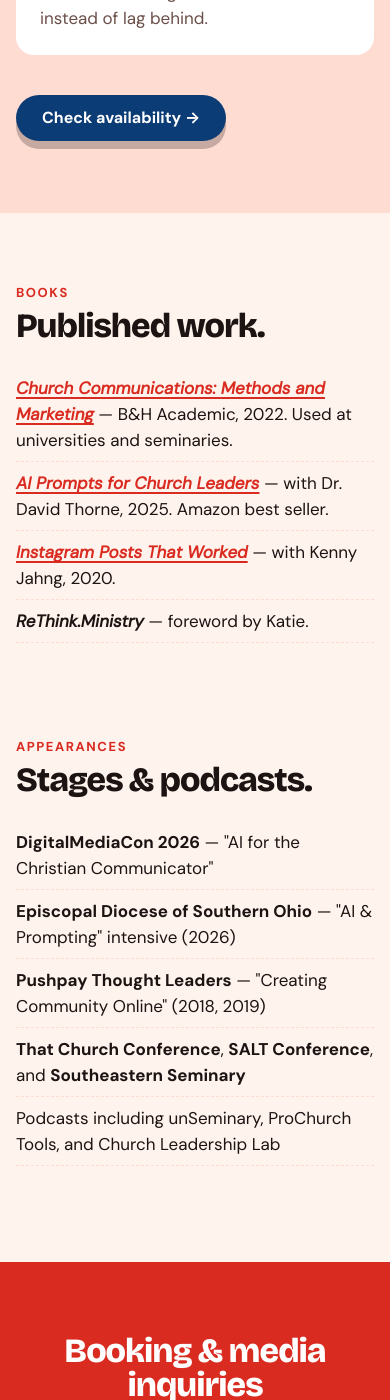
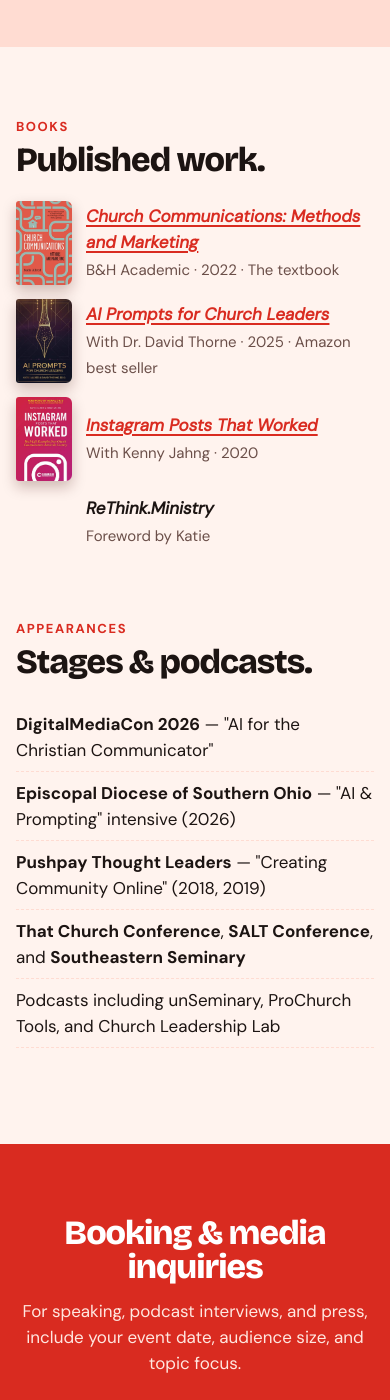
Before and after one commit to katiejallred/personal, a Jekyll site: the page built from pages/press-kit.html, in a window 390 px wide and 1400 px high, scrolled down 7973 px. Built offline with Jekyll 4.4.1, drawn with Linux system fonts in a browser that asks for light colours.

Commit message:
Redesign the press kit page
- Hero headline uses the tighter size from Services and a smaller photo
  on mobile.
- Bios sit in two columns: one-line and short stacked on the left, the
  long bio on the right, so the section uses the full width.
- Speaking topics: "AI for the Church" is a featured, double-width card
  so five topics fill two even rows.
- Books show their covers from _data/books.yml with tagged Amazon links
  instead of plain amzn.to text links.

Co-Authored-By: Claude Opus 5.5 <noreply@anthropic.com>
Claude-Session: https://claude.ai/code/session_01WN9WAfd6bJGG5VAS74eETi

```diff
--- a/assets/css/main.css
+++ b/assets/css/main.css
@@ -1592,10 +1592,18 @@ code, pre, kbd, samp {
   font-weight: 500;
 }
 
-.bio-list {
+.bio-list,
+.bio-stack {
   display: grid;
   gap: var(--space-4);
-  max-width: 52rem;
+  align-items: start;
+}
+
+/* The one-line and short bios stack on the left; the long bio sits right. */
+@media (min-width: 900px) {
+  .bio-list {
+    grid-template-columns: minmax(0, 1fr) minmax(0, 1.25fr);
+  }
 }
 
 .bio-head {
@@ -2459,7 +2467,8 @@ code, pre, kbd, samp {
 }
 
 /* --- Services --- */
-.services-hero .hero-title {
+.services-hero .hero-title,
+.press-hero .hero-title {
   max-width: 13ch;
   font-size: clamp(44px, 6.5vw, 72px);
 }
@@ -2494,7 +2503,8 @@ code, pre, kbd, samp {
 }
 
 @media (max-width: 899px) {
-  .services-hero .home-hero-photo {
+  .services-hero .home-hero-photo,
+  .press-hero .home-hero-photo {
     width: min(55%, 240px);
   }
 }
@@ -2625,3 +2635,71 @@ code, pre, kbd, samp {
 .card-grid-2 {
   grid-template-columns: repeat(auto-fit, minmax(min(100%, 380px), 1fr));
 }
+
+/* --- Press kit --- */
+.topic-grid {
+  list-style: none;
+  padding: 0;
+  display: grid;
+  gap: var(--space-4);
+  grid-template-columns: repeat(auto-fit, minmax(min(100%, 280px), 1fr));
+}
+
+@media (min-width: 900px) {
+  .topic-grid {
+    grid-template-columns: repeat(3, minmax(0, 1fr));
+  }
+
+  .topic-featured {
+    grid-column: span 2;
+  }
+}
+
+.topic-featured {
+  background: var(--ground-blue);
+}
+
+.topic-featured h3 {
+  color: var(--on-red);
+  font-size: 32px;
+  line-height: 36px;
+}
+
+.card.topic-featured p:not(.offer-badge) {
+  color: var(--on-red-soft);
+  max-width: 48ch;
+}
+
+.book-mini-list {
+  list-style: none;
+  padding: 0;
+  margin-top: var(--space-4);
+  display: grid;
+  gap: var(--space-3);
+}
+
+.book-mini {
+  display: grid;
+  grid-template-columns: 56px 1fr;
+  gap: var(--space-3);
+  align-items: center;
+}
+
+.book-mini img {
+  width: 56px;
+  aspect-ratio: 2 / 3;
+  object-fit: cover;
+  border-radius: 3px 6px 6px 3px;
+  box-shadow: 0 6px 14px rgba(60, 10, 5, 0.25);
+}
+
+.book-mini p {
+  margin-top: 2px;
+  font-size: 15px;
+  color: var(--muted);
+}
+
+.book-mini-text {
+  grid-template-columns: 1fr;
+  padding-left: calc(56px + var(--space-3));
+}
--- a/pages/press-kit.html
+++ b/pages/press-kit.html
@@ -9,7 +9,7 @@ seo_title: Press Kit | Katie Allred
 ---
 {%- assign book = site.contact.booking | relative_url -%}
 
-<section class="hero home-hero" aria-labelledby="hero-title">
+<section class="hero home-hero press-hero" aria-labelledby="hero-title">
   <div class="wrap">
     <div>
       <p class="label home-hero-label">Press kit</p>
@@ -59,6 +59,7 @@ seo_title: Press Kit | Katie Allred
       <p class="section-intro">Written in third person for programs, show notes, and articles. Trim for length if you need to, but please keep the facts as written.</p>
     </header>
     <div class="bio-list">
+      <div class="bio-stack">
       <article class="card bio" aria-labelledby="bio-one-title">
         <div class="bio-head">
           <h3 id="bio-one-title">One line <span>· intros &amp; social</span></h3>
@@ -77,7 +78,8 @@ seo_title: Press Kit | Katie Allred
           <p>Katie Allred is a community strategist, AI educator, and author with more than 25 years of experience building online communities. She co-founded an online community of more than 35,000 church leaders, led global faith partnerships at a Fortune 500 tech company, and manages a 700,000-member creative community on Discord. She wrote <cite>Church Communications: Methods and Marketing</cite> (B&amp;H Academic) and co-wrote <cite>AI Prompts for Church Leaders</cite>. Today she helps churches, nonprofits, and mission-driven teams use AI and community to free up time for people.</p>
         </div>
       </article>
-      <article class="card bio" aria-labelledby="bio-long-title">
+      </div>
+      <article class="card bio bio-long" aria-labelledby="bio-long-title">
         <div class="bio-head">
           <h3 id="bio-long-title">Long <span>· articles &amp; websites</span></h3>
           <button class="btn btn-red btn-sm copy-btn" type="button" data-copy="bio-long" hidden>Copy</button>
@@ -135,8 +137,9 @@ seo_title: Press Kit | Katie Allred
       <h2 class="section-title" id="topics-title">Keynotes &amp; workshops, tailored to your room.</h2>
       <p class="section-intro">From small church staff teams to national conferences. Every topic works as a keynote, breakout, or hands-on workshop, in person or virtual.</p>
     </header>
-    <ul class="card-grid">
-      <li class="card">
+    <ul class="topic-grid">
+      <li class="card topic-featured">
+        <p class="offer-badge">Most requested</p>
         <h3>AI for the Church</h3>
         <p>Practical, responsible AI for pastors, communicators, and ministry teams, without losing the human touch.</p>
       </li>
@@ -166,11 +169,23 @@ seo_title: Press Kit | Katie Allred
     <div>
       <p class="label">Books</p>
       <h2 class="section-title" id="work-title">Published work.</h2>
-      <ul class="plain-list">
-        <li><a href="https://amzn.to/4bVudKw"><strong><cite>Church Communications: Methods and Marketing</cite></strong></a> — B&amp;H Academic, 2022. Used at universities and seminaries.</li>
-        <li><a href="https://amzn.to/4bXQCHi"><strong><cite>AI Prompts for Church Leaders</cite></strong></a> — with Dr. David Thorne, 2025. Amazon best seller.</li>
-        <li><a href="https://amzn.to/4dilVPf"><strong><cite>Instagram Posts That Worked</cite></strong></a> — with Kenny Jahng, 2020.</li>
-        <li><strong><cite>ReThink.Ministry</cite></strong> — foreword by Katie.</li>
+      <ul class="book-mini-list">
+        {%- for b in site.data.books %}
+        {%- capture buy %}{% include amazon-url.html asin=b.asin %}{% endcapture %}
+        <li class="book-mini">
+          <img src="{{ b.cover | relative_url }}" alt="" width="{{ b.cover_width }}" height="{{ b.cover_height }}" loading="lazy">
+          <div>
+            <a href="{{ buy }}"><strong><cite>{{ b.title }}</cite></strong></a>
+            <p>{{ b.meta }}{% if b.badge %} · {{ b.badge }}{% endif %}</p>
+          </div>
+        </li>
+        {%- endfor %}
+        <li class="book-mini book-mini-text">
+          <div>
+            <strong><cite>ReThink.Ministry</cite></strong>
+            <p>Foreword by Katie</p>
+          </div>
+        </li>
       </ul>
     </div>
     <div>
```
